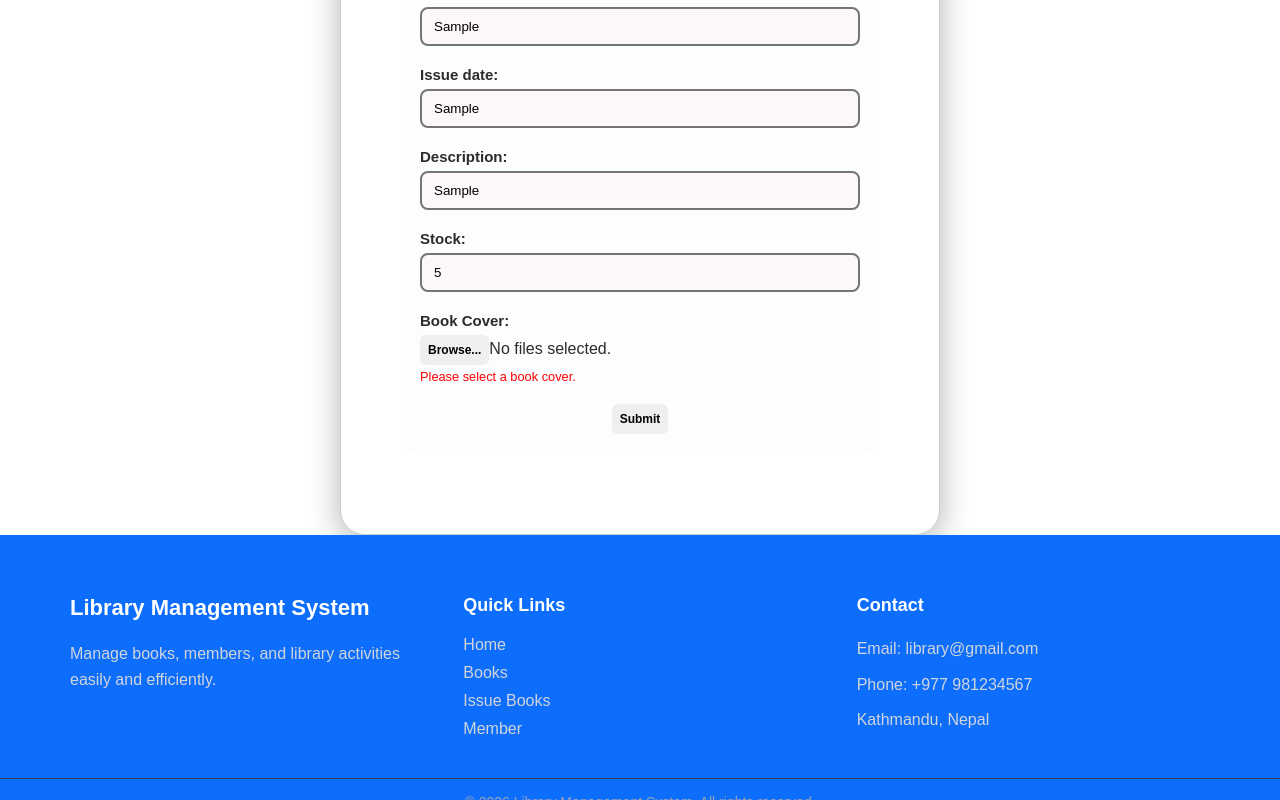
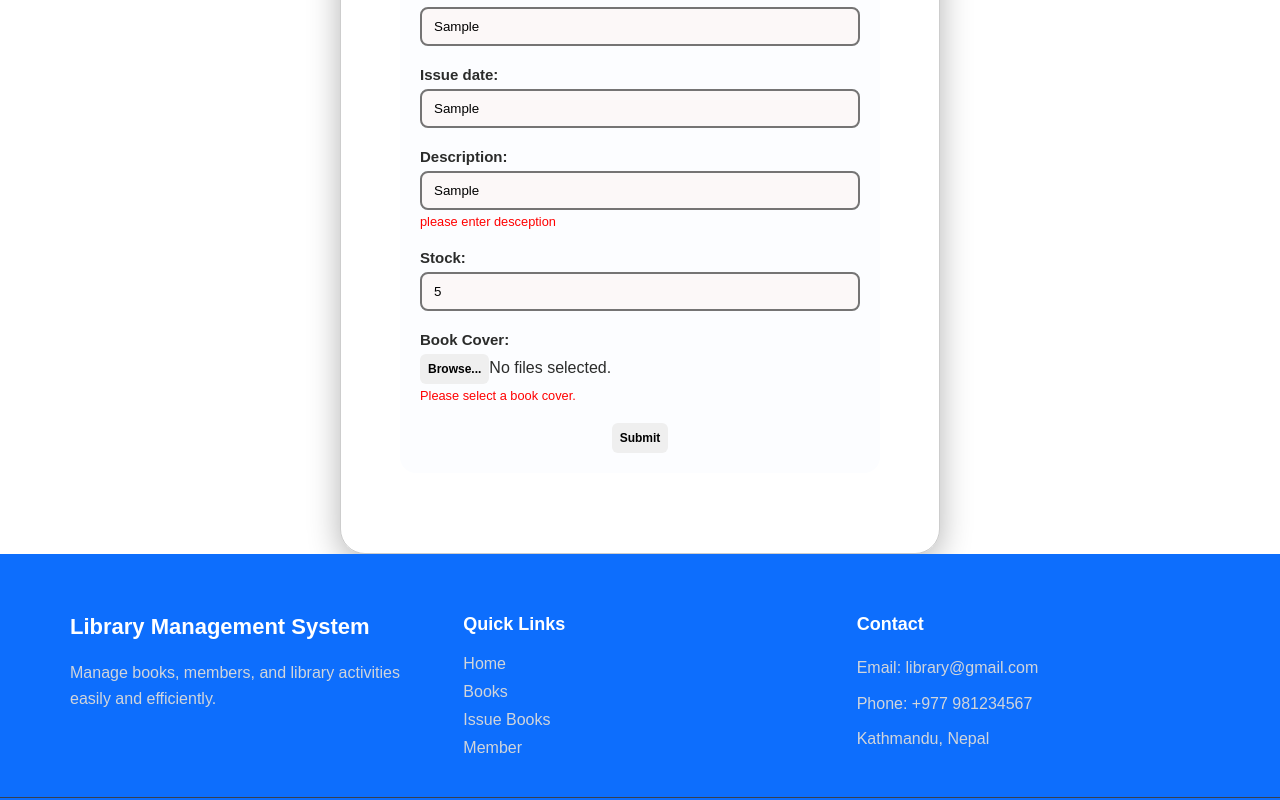
Before and after one commit to Bhista21/library-management-system, a React (Create React App) app: page /Issuebooks in a window 1280 px wide. Both pictures are taken after typing "Sample", "Sample", "Sample", "Sample", "Sample", "5" into the empty fields and a click on the button "Submit". Shown: the part 500-1300 px from the top of the page. Built offline with nearby package versions, Linux system fonts and the light colour scheme.

Commit message:
Fixed deployment build 3.0

```diff
--- a/src/Mycomponents/Issue-book.js
+++ b/src/Mycomponents/Issue-book.js
@@ -104,8 +104,8 @@ function Issuebook() {
     if (!previewUrl) {
       newErrors.cover = "Please select a book cover.";
     }
-    if (!formData.desc) {
-      newErrors.cover = "please enter desception";
+    if (!formData.Description) {
+      newErrors.Description = "please enter desception";
     }
 
     setErrors(newErrors);
@@ -288,13 +288,13 @@ function Issuebook() {
             type="text"
             id="bookdesc"
             name="desc"
-            value={formData.desc}
+            value={formData.Description}
             onChange={handleChange}
             placeholder="Enter Desception"
           />
 
-          {errors.desc && (
-            <span className="issuebook-error">{errors.desc}</span>
+          {errors.Description && (
+            <span className="issuebook-error">{errors.Description}</span>
           )}
         </div>
         {/* STOCK */}
```
Also changed, not shown: vercel.json, 1 other file (tests, documents, lock files or other folders).
